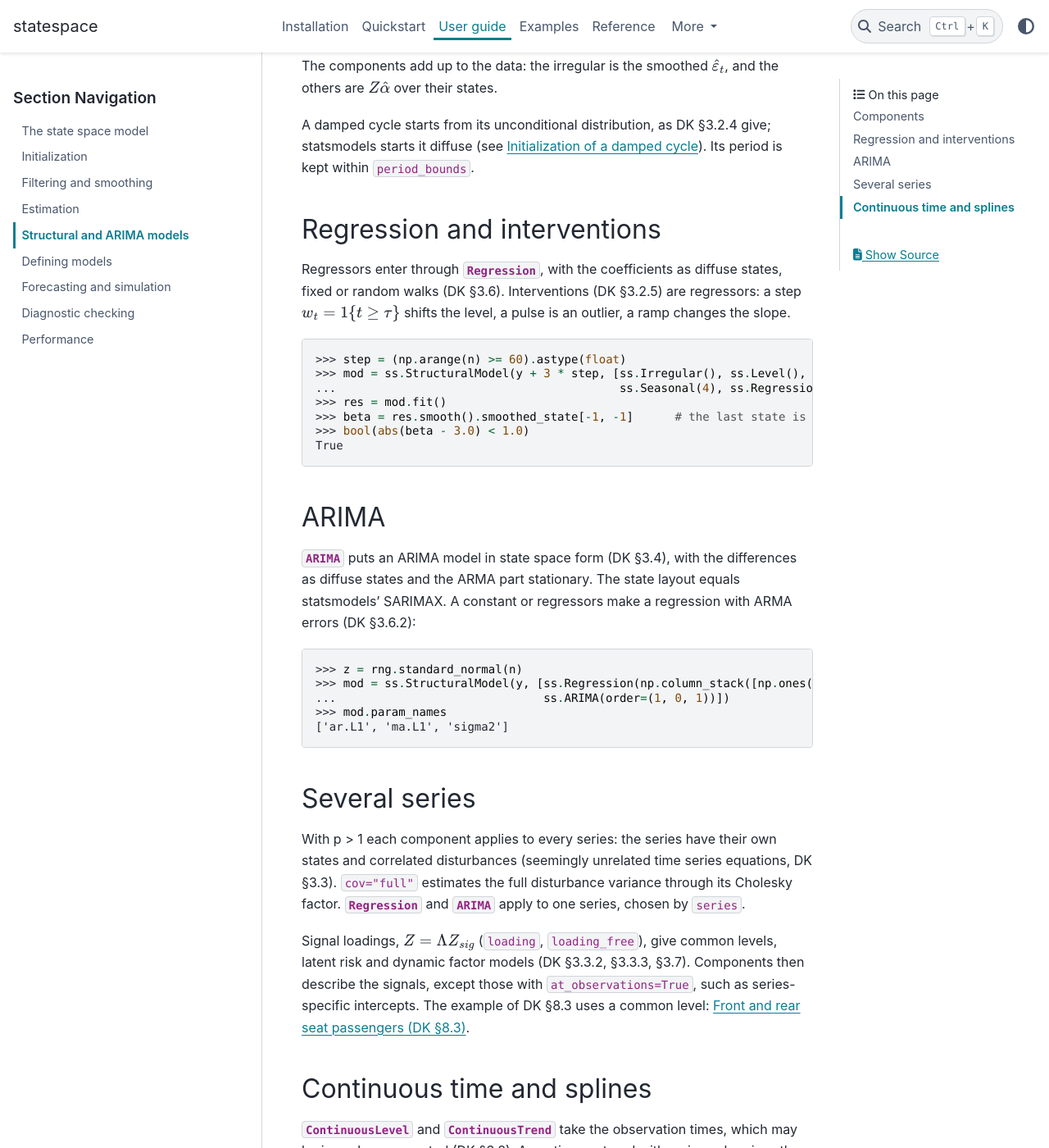
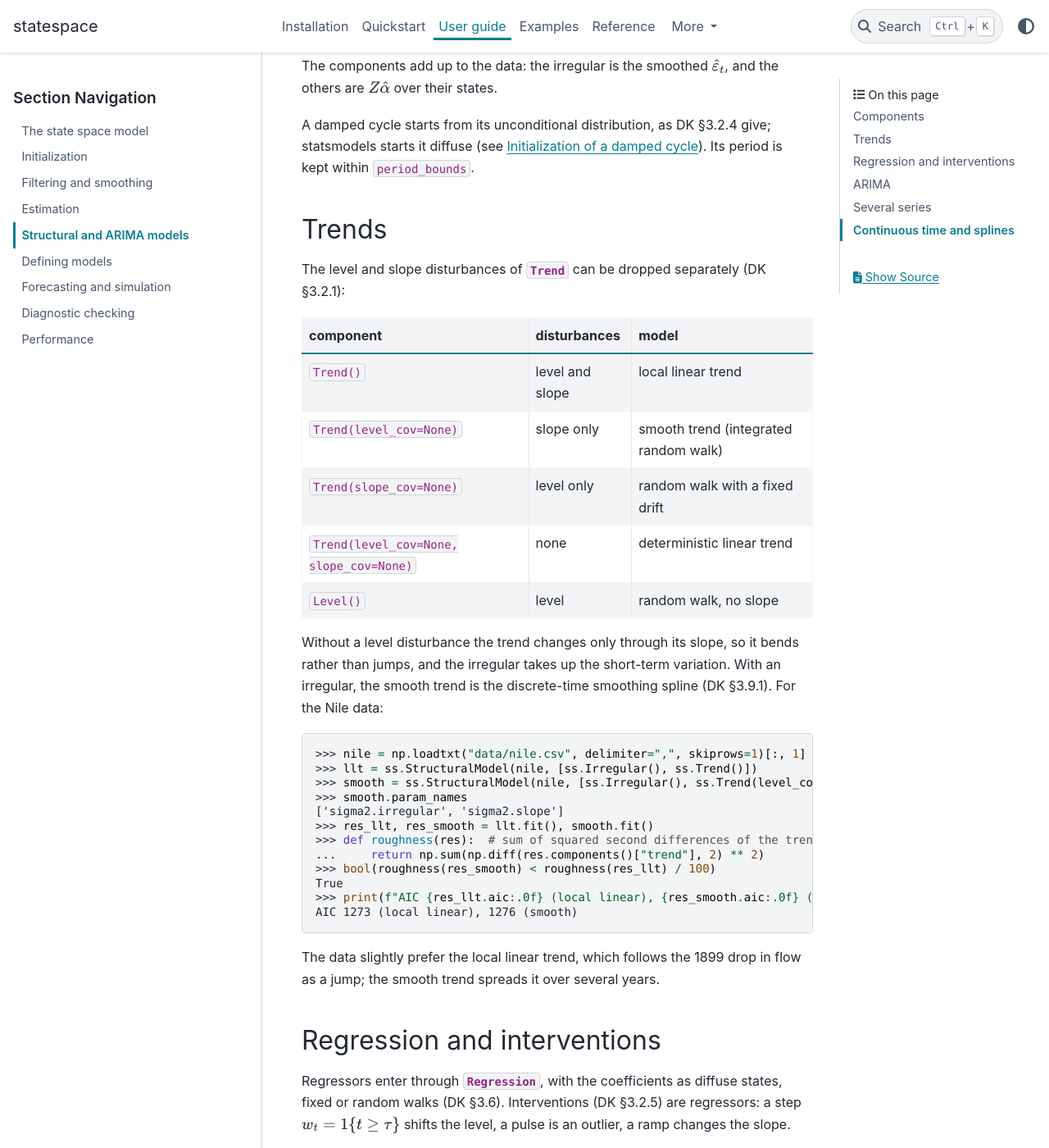
Before and after one commit to Zelpuz/statespace, a Sphinx documentation site: the page built from docs/user_guide/structural.rst, in a window 1280 px wide and 1400 px high, scrolled down 1093 px. Shown: the whole window at 82% size. Built offline with Sphinx 7.4.7 and the PyData theme 0.15.4, drawn with Linux system fonts in a browser that asks for light colours.

Commit message:
Docs: trend variants, starting from components; drop statsmodels bugs list
- structural.rst: the Trend variants (smooth trend, drift, deterministic),
  with a Nile comparison of the local linear and smooth trends.
- custom_models.rst: seeding a MappedModel from a StructuralModel's
  representation, and which components that covers.
- statsmodels_differences.md: remove the "Known statsmodels bugs" section;
  keep the two conventions under "Comparing results".

Co-Authored-By: Claude Opus 5.5 <noreply@anthropic.com>
Claude-Session: https://claude.ai/code/session_01KpE4wN57DS5MA5NqHoN2rM

```diff
--- a/docs/user_guide/structural.rst
+++ b/docs/user_guide/structural.rst
@@ -48,6 +48,55 @@ A damped cycle starts from its unconditional distribution, as DK §3.2.4
 give; statsmodels starts it diffuse (see
 :doc:`../design/cycle_initialization`). Its period is kept within
 ``period_bounds``.
+
+Trends
+------
+
+The level and slope disturbances of :class:`~ssfortran.Trend` can be
+dropped separately (DK §3.2.1):
+
+.. list-table::
+   :header-rows: 1
+
+   * - component
+     - disturbances
+     - model
+   * - ``Trend()``
+     - level and slope
+     - local linear trend
+   * - ``Trend(level_cov=None)``
+     - slope only
+     - smooth trend (integrated random walk)
+   * - ``Trend(slope_cov=None)``
+     - level only
+     - random walk with a fixed drift
+   * - ``Trend(level_cov=None, slope_cov=None)``
+     - none
+     - deterministic linear trend
+   * - ``Level()``
+     - level
+     - random walk, no slope
+
+Without a level disturbance the trend changes only through its slope, so it
+bends rather than jumps, and the irregular takes up the short-term
+variation. With an irregular, the smooth trend is the discrete-time
+smoothing spline (DK §3.9.1). For the Nile data:
+
+>>> nile = np.loadtxt("data/nile.csv", delimiter=",", skiprows=1)[:, 1]
+>>> llt = ss.StructuralModel(nile, [ss.Irregular(), ss.Trend()])
+>>> smooth = ss.StructuralModel(nile, [ss.Irregular(), ss.Trend(level_cov=None)])
+>>> smooth.param_names
+['sigma2.irregular', 'sigma2.slope']
+>>> res_llt, res_smooth = llt.fit(), smooth.fit()
+>>> def roughness(res):  # sum of squared second differences of the trend
+...     return np.sum(np.diff(res.components()["trend"], 2) ** 2)
+>>> bool(roughness(res_smooth) < roughness(res_llt) / 100)
+True
+>>> print(f"AIC {res_llt.aic:.0f} (local linear), {res_smooth.aic:.0f} (smooth)")
+AIC 1273 (local linear), 1276 (smooth)
+
+The data slightly prefer the local linear trend, which follows the 1899
+drop in flow as a jump; the smooth trend spreads it over several years.
 
 Regression and interventions
 ----------------------------
```
Also changed, not shown: docs/statsmodels_differences.md (+4 -33 lines), docs/user_guide/custom_models.rst (+36 -0 lines).
